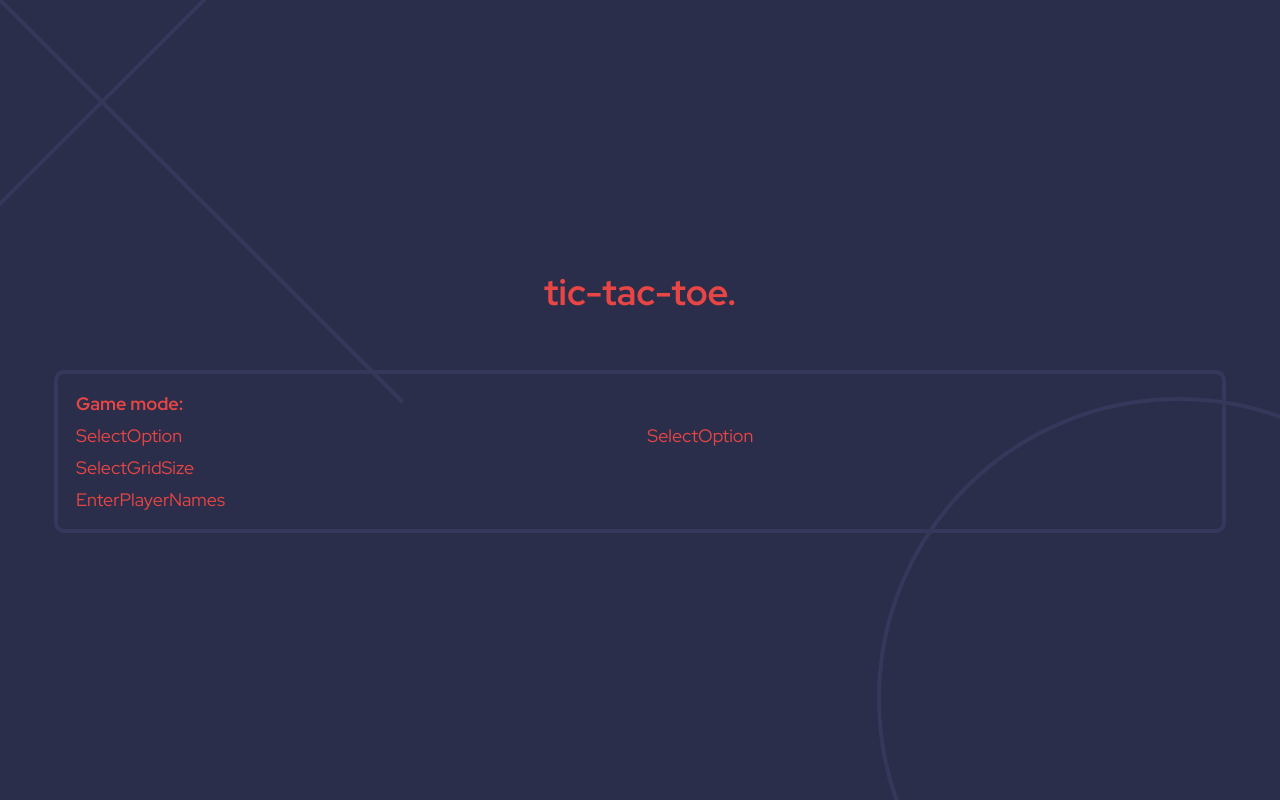
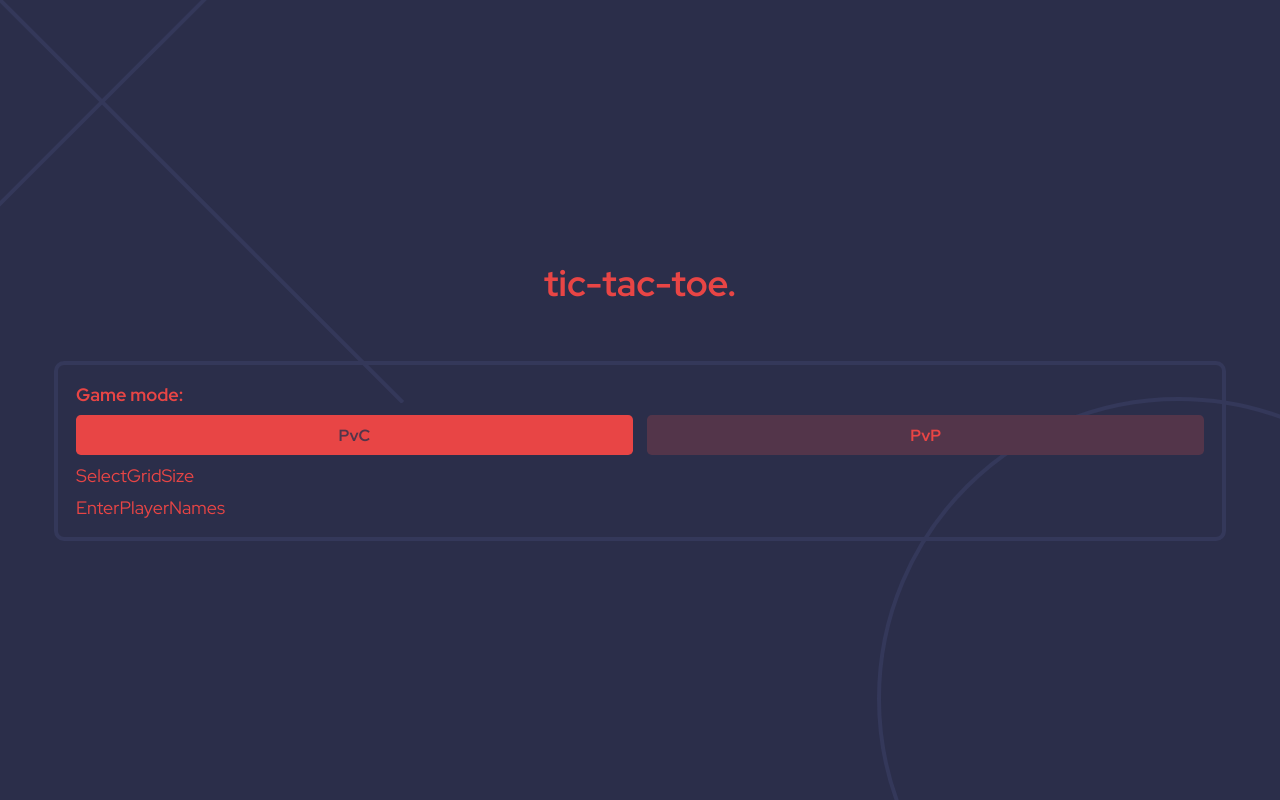
Before and after one commit to syedalimansoor/tic-tac-toe-react, a React (Vite) app: page /settings in a window 1280 px wide. Built offline with nearby package versions, Linux system fonts and the light colour scheme.

Commit message:
Complete SelectOption

```diff
--- a/src/components/settings/SelectOption.tsx
+++ b/src/components/settings/SelectOption.tsx
@@ -1,3 +1,44 @@
-export default function SelectOption() {
-  return <div>SelectOption</div>;
+import { ChangeEventHandler } from "react";
+import styled from "styled-components";
+
+interface Props {
+  group: string;
+  value: string;
+  checked: boolean;
+  onChange: ChangeEventHandler<HTMLInputElement>;
 }
+
+const Wrapper = styled.label``;
+
+const Content = styled.span<{ checked: boolean }>`
+  display: inline-block;
+  width: 100%;
+  background-color: ${({ checked, theme }) =>
+    checked ? theme.colors.orange[100] : theme.colors.orange[300]};
+  color: ${({ checked, theme }) =>
+    checked ? theme.colors.orange[300] : theme.colors.orange[100]};
+  text-align: center;
+  font-weight: ${({ theme }) => theme.font.weight.bold};
+  font-size: 0.9em;
+  padding: 0.6em;
+  border-radius: 0.3em;
+
+  transition: 200ms ease;
+  cursor: pointer;
+`;
+
+const Radio = styled.input.attrs({ type: "radio" })``;
+
+export default function SelectOption(props: Props) {
+  return (
+    <Wrapper>
+      <Content checked={props.checked}>{props.value}</Content>
+      <Radio
+        checked={props.checked}
+        onChange={props.onChange}
+        name={props.group}
+        value={props.value}
+      />
+    </Wrapper>
+  );
+}
```
